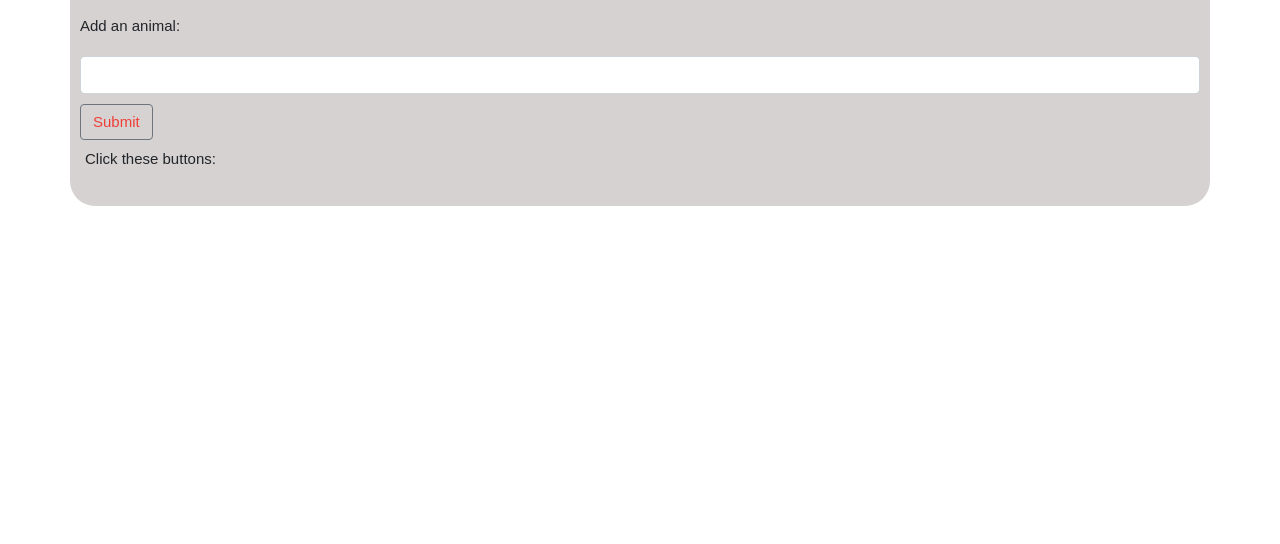
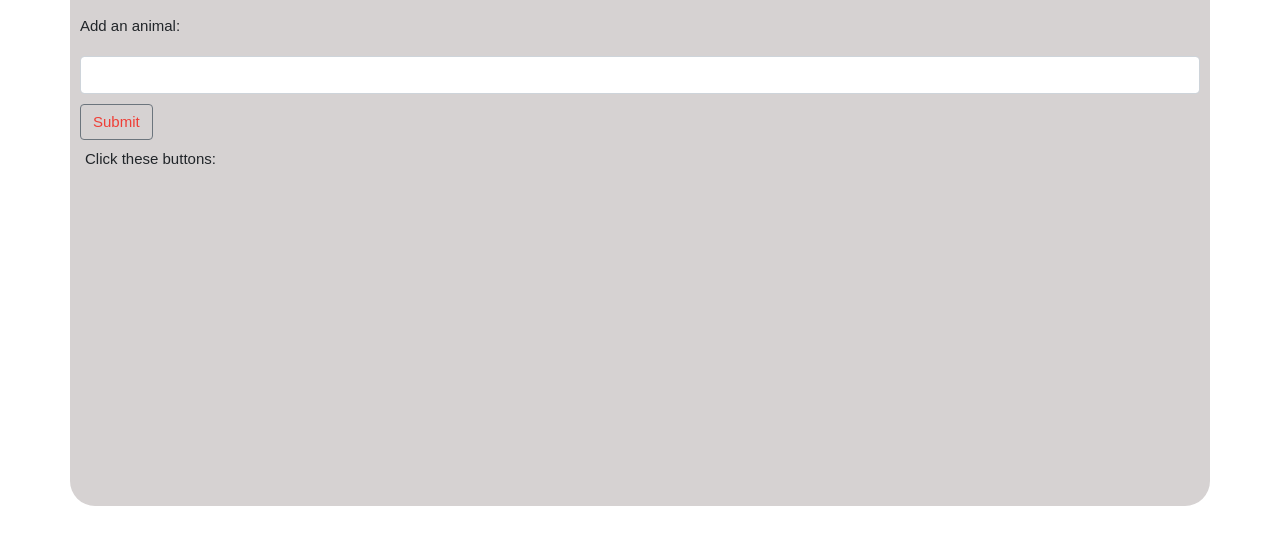
Before and after one commit to tracynle/GifTastic, a plain HTML site: page index.html in a window 1280 px wide. Shown: the part 150-694 px from the top of the page. Drawn offline with nearby package versions, Linux system fonts and the light colour scheme.

Commit message:
Updated div container size

```diff
--- a/assets/css/style.css
+++ b/assets/css/style.css
@@ -2,11 +2,7 @@
     box-sizing: border-box;
 }
 body {
-    background: #ECF0F1;
-}
-.container {
-    background-color: #D6D2D2;
-    padding: 30px;
+    font-family: Verdana, Geneva, Tahoma, sans-serif;
 }
 #title-motto {
     font-family: Verdana, Geneva, Tahoma, sans-serif;
@@ -18,9 +14,10 @@ body {
 }
 .container {
     font-family: 'Permanent Marker', cursive;
-    position: center;
     margin-top: 25px;
     border-radius: 25px;
+    background-color: #D6D2D2;
+    padding: 30px;
 }
 #gif-note {
     font-family: Arial, Helvetica, sans-serif;
@@ -28,6 +25,10 @@ body {
 }
 button {
     margin-left: 10px;
+}
+.rendered-gif-div {
+    min-height: 300px;
+
 }
 #gif-dump {
     font-family: Arial, Helvetica, sans-serif;
--- a/index.html
+++ b/index.html
@@ -3,7 +3,7 @@
 <head>
     <meta charset="utf-8" />
     <meta http-equiv="X-UA-Compatible" content="IE=edge">
-    <title>Animal Gifs</title>
+    <title>Giftastic!</title>
     <meta name="viewport" content="width=device-width, initial-scale=1">
     <link rel="stylesheet" type="text/css" media="screen" href="assets/css/style.css" />
     <link href="https://fonts.googleapis.com/css?family=Permanent+Marker" rel="stylesheet">
@@ -43,8 +43,10 @@
         </div>
 
         <!--Rendered gifs will be shown here-->
-        <div>
-            <div id="gif-dump"></div>
+        <div class="rendered-gif-div">
+            <div id="gif-dump">
+
+            </div>
         </div>
     </div>
 </div>
```
